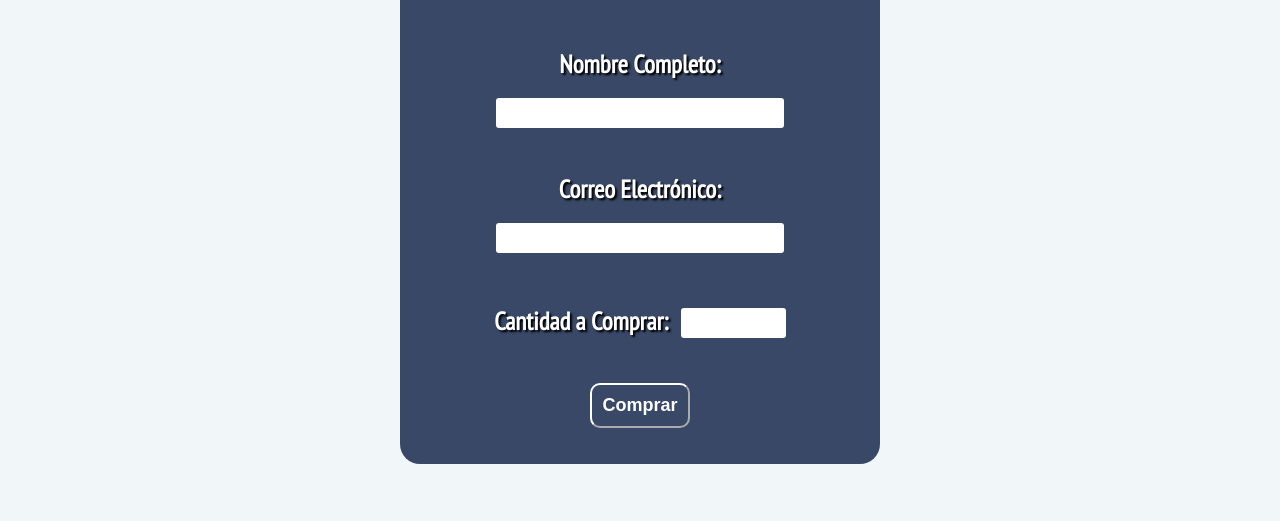
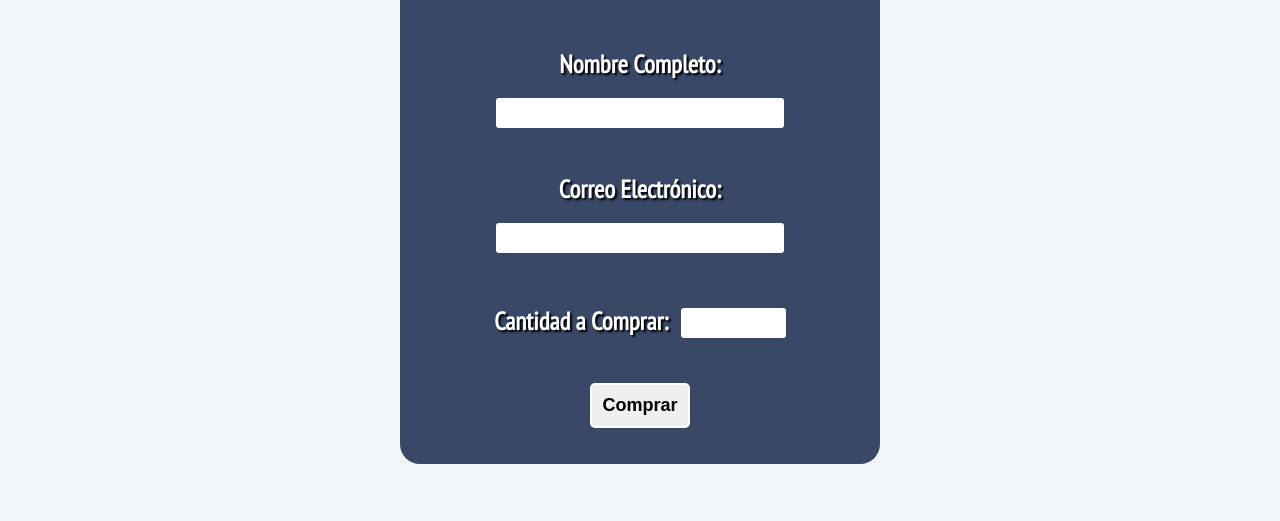
Before and after one commit to ulysses-flrss/Desafio_De_Aprendizaje_1, a plain HTML site: page sub-paginas/cotizacion.html in a window 1280 px wide. Shown: the part 173-694 px from the top of the page. Drawn offline with nearby package versions, Linux system fonts and the light colour scheme; some packages are replaced by stand-ins of ours; a script that the page names is missing.

Commit message:
animation

```diff
--- a/css/style-cotiz.css
+++ b/css/style-cotiz.css
@@ -98,16 +98,27 @@ fieldset:last-of-type input {
 
 #enviar,
 #verFact {
-  background: var(--azul-gris);
-  color: white;
   font-size: 1.8rem;
   font-weight: bold;
   padding: 1rem;
-  border: outset white 0.2rem;
-  border-radius: 1rem;
+  border: solid white 0.2rem;
+  border-radius: 5px;
   margin-top: 1rem;
   cursor: pointer;
   box-shadow: rgba(255, 0, 0, 1);
+  transition: 200ms all;
+}
+
+#enviar:hover, #verFact:hover {
+  transform: scale(1.15);
+  transition: 200ms all;
+  box-shadow: 0 0 10px white;
+}
+
+#enviar:active, #verFact:active {
+  transition: 50ms all;
+  transform: scale(0.9);
+  box-shadow: 0 0 2px white;
 }
 
 #verFact {
```
